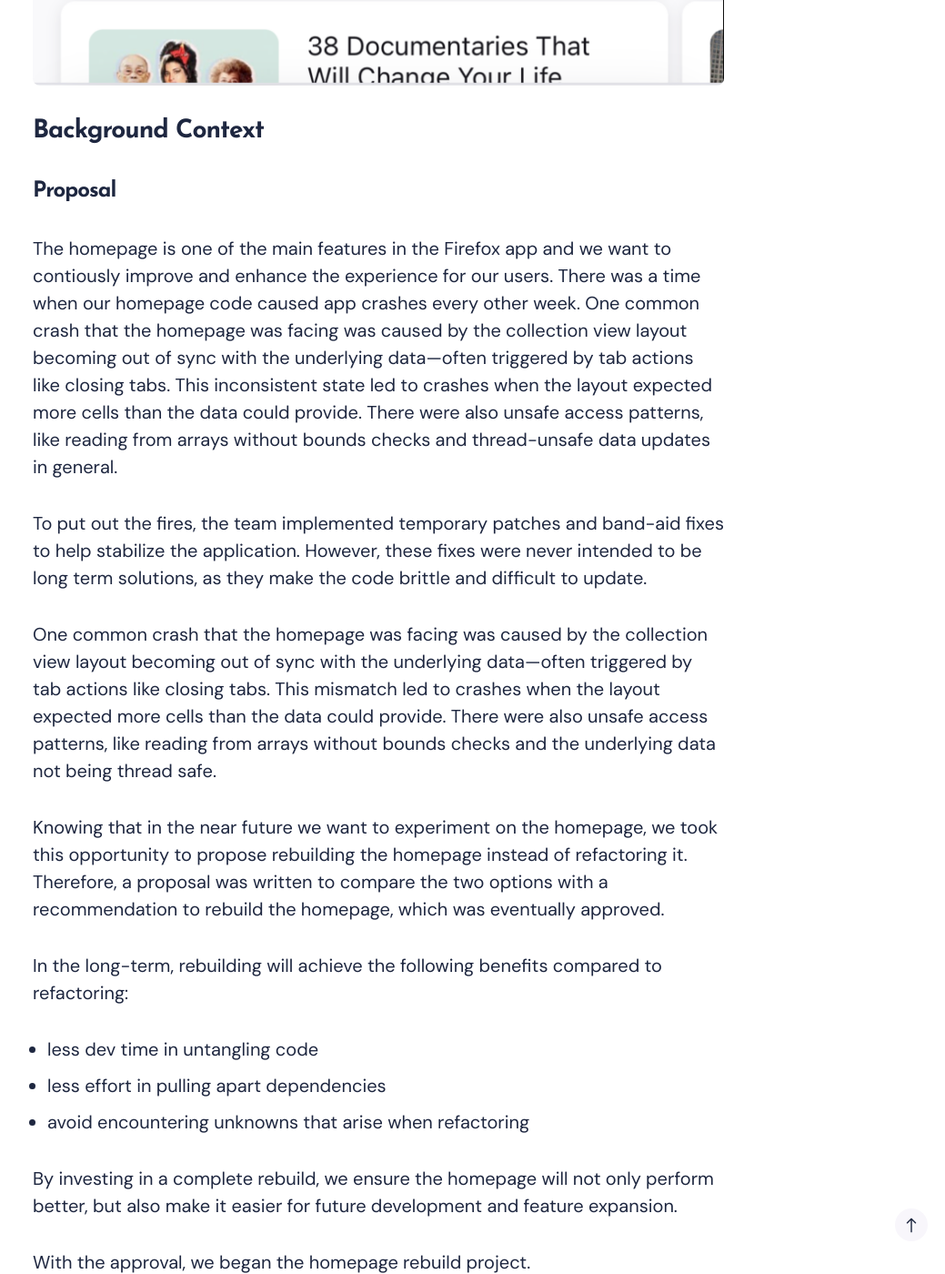
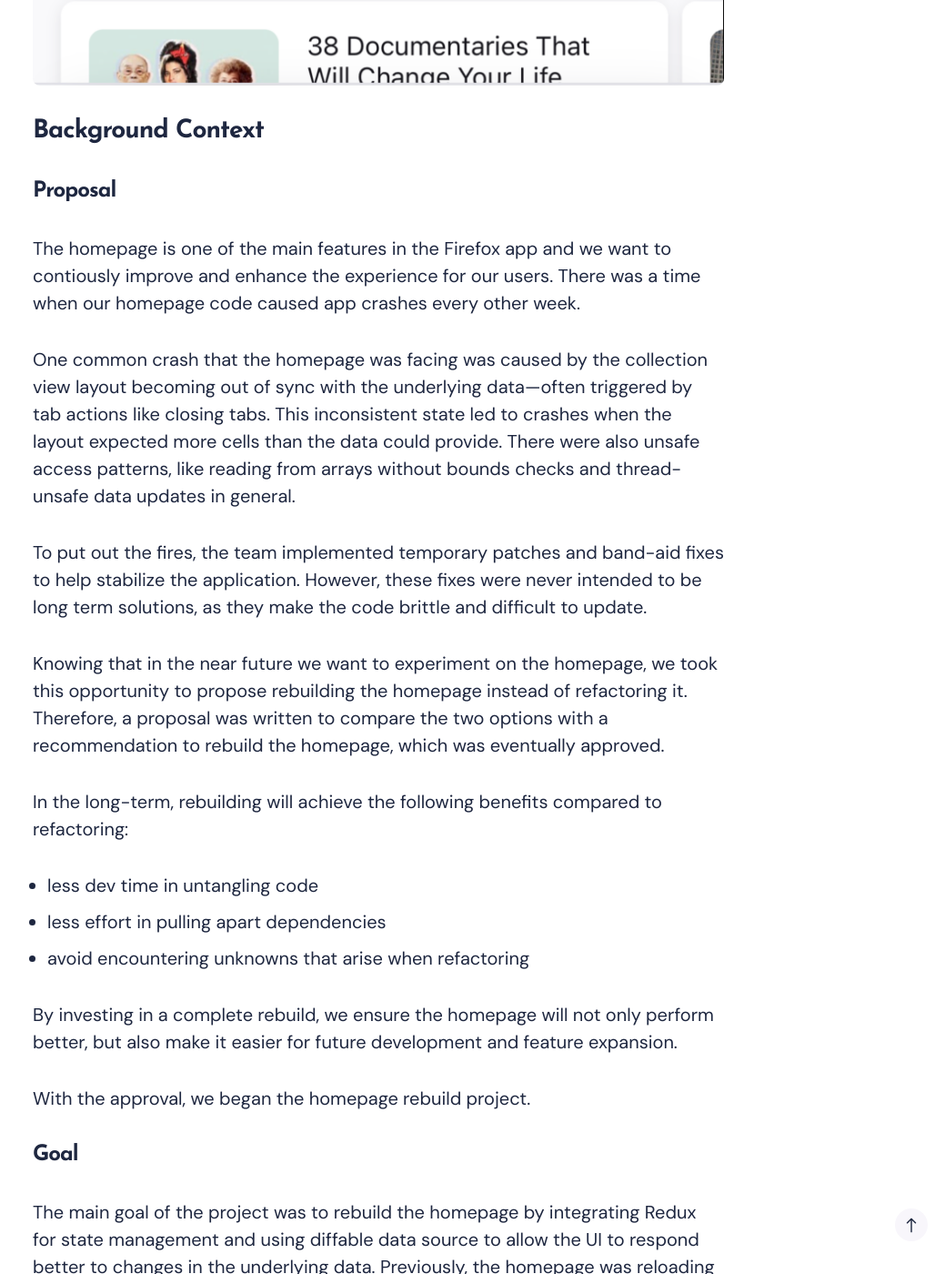
Before and after one commit to cyndichin/cyndichin.github.io, a Jekyll site: the page built from _posts/2025-05-29-homepageRebuildProject.markdown, in a window 1280 px wide and 1400 px high, scrolled down 2161 px. Shown: the whole window at 91% size, without its empty margins (224-1263 px from the left). Built offline with Jekyll 4.4.1, drawn with Linux system fonts in a browser that asks for light colours; nearby versions of some CDN libraries.

Commit message:
remove duplicate

```diff
--- a/_posts/2025-05-29-homepageRebuildProject.markdown
+++ b/_posts/2025-05-29-homepageRebuildProject.markdown
@@ -16,11 +16,11 @@
 
 ## Background Context
 ### Proposal
-The homepage is one of the main features in the Firefox app and we want to contiously improve and enhance the experience for our users. There was a time when our homepage code caused app crashes every other week. One common crash that the homepage was facing was caused by the collection view layout becoming out of sync with the underlying data—often triggered by tab actions like closing tabs. This inconsistent state led to crashes when the layout expected more cells than the data could provide. There were also unsafe access patterns, like reading from arrays without bounds checks and thread-unsafe data updates in general.
+The homepage is one of the main features in the Firefox app and we want to contiously improve and enhance the experience for our users. There was a time when our homepage code caused app crashes every other week.
+
+One common crash that the homepage was facing was caused by the collection view layout becoming out of sync with the underlying data—often triggered by tab actions like closing tabs. This inconsistent state led to crashes when the layout expected more cells than the data could provide. There were also unsafe access patterns, like reading from arrays without bounds checks and thread-unsafe data updates in general.
 
 To put out the fires, the team implemented temporary patches and band-aid fixes to help stabilize the application. However, these fixes were never intended to be long term solutions, as they make the code brittle and difficult to update.
-
-One common crash that the homepage was facing was caused by the collection view layout becoming out of sync with the underlying data—often triggered by tab actions like closing tabs. This mismatch led to crashes when the layout expected more cells than the data could provide. There were also unsafe access patterns, like reading from arrays without bounds checks and the underlying data not being thread safe.
 
 Knowing that in the near future we want to experiment on the homepage, we took this opportunity to propose rebuilding the homepage instead of refactoring it. Therefore, a proposal was written to compare the two options with a recommendation to rebuild the homepage, which was eventually approved.
 
```
